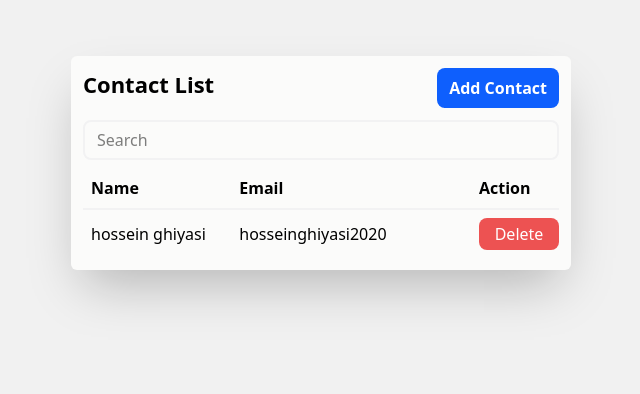
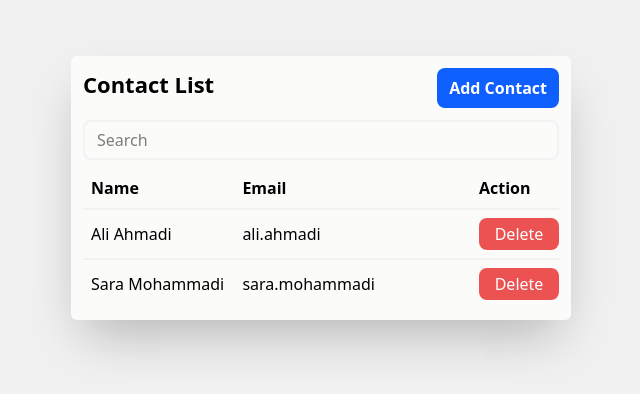
Before and after one commit to HosseinGhiyasi2003/contact-app, a React (Vite) app: page /contacts in a window 1280 px wide. Shown: the top 394 px of the page, without its empty margins (319-959 px from the left). Built offline with nearby package versions, Linux system fonts and the light colour scheme; data requests are answered from the project's data file.

Commit message:
show contacts in ContactsList component

```diff
--- /dev/null
+++ b/db.json
@@ -0,0 +1,18 @@
+{
+  "contacts": [
+        {
+      "id": 1,
+      "firstName": "Ali",
+      "lastName": "Ahmadi",
+      "email": "ali.ahmadi@example.com",
+      "phone": "09123456789"
+    },
+    {
+      "id": 2,
+      "firstName": "Sara",
+      "lastName": "Mohammadi",
+      "email": "sara.mohammadi@example.com",
+      "phone": "09351234567"
+    }
+  ]
+}
--- a/package.json
+++ b/package.json
@@ -12,9 +12,11 @@
   "dependencies": {
     "@tailwindcss/vite": "^4.1.11",
     "axios": "^1.11.0",
+    "json-server": "^1.0.0-beta.3",
     "react": "^19.1.0",
     "react-dom": "^19.1.0",
     "react-router-dom": "^7.7.1",
+    "react-spinners": "^0.17.0",
     "tailwindcss": "^4.1.11"
   },
   "devDependencies": {
--- a/src/components/ContactItem.jsx
+++ b/src/components/ContactItem.jsx
@@ -1,8 +1,11 @@
-function ContactItem() {
+import { filterEmail } from "../helper/helper";
+
+function ContactItem({data}) {
+
   return (
     <tr className="text-left border-t-2 border-[#f2f2f3]">
-      <td className="pl-2 w-[150px] pt-2 pb-2">hossein ghiyasi</td>
-      <td className="w-[200px] pl-4 pt-2 pb-2">hosseinghiyasi2020</td>
+      <td className="pl-2 w-[150px] pt-2 pb-2">{data.firstName + " " + data.lastName}</td>
+      <td className="w-[200px] pl-4 pt-2 pb-2">{filterEmail(data.email)}</td>
       <td className="pl-15 pt-2 pb-2">
         <button className="bg-secondary w-20 py-1 rounded-lg text-white hover:bg-[#ed5252da] cursor-pointer">
           Delete
--- a/src/components/ContactsList.jsx
+++ b/src/components/ContactsList.jsx
@@ -1,8 +1,27 @@
 import { Link } from "react-router-dom";
 import SearchBox from "./SearchBox";
 import ContactItem from "./ContactItem";
+import { useContacts } from "../context/ContactsContext";
+import { useEffect } from "react";
+import axios from "axios";
+import { getContacts } from "../services/contactsService";
+import { ClipLoader } from "react-spinners";
 
 function ContactsList() {
+  const { state, dispatch } = useContacts();
+
+  useEffect(() => {
+    const fetchGetContact = async () => {
+      try {
+        const response = await axios.get(getContacts());
+        dispatch({ type: "GET_CONTACTS", payload: response.data });
+      } catch (error) {
+        dispatch({ type: "ERROR_TYPE", payload: error.message });
+      }
+    };
+    fetchGetContact();
+  }, [state.contacts]);
+
   return (
     <section className="bg-[#fbfbfa] max-w-[500px] p-3 rounded-md shadow-2xl mt-14 mx-3">
       <div className="flex justify-between">
@@ -18,6 +37,11 @@ function ContactsList() {
         <SearchBox />
       </div>
       <div className="max-h-80 overflow-y-auto">
+        {state.isLoading ? (
+          <div className="w-full flex justify-center pt-5">
+            <ClipLoader color="#0e5ffd" loading size={50} />
+          </div>
+        ) : (
           <table className="w-full mx-auto mt-4">
             <thead>
               <tr className="text-left">
@@ -27,9 +51,12 @@ function ContactsList() {
               </tr>
             </thead>
             <tbody>
-            <ContactItem />
+              {state.contacts.map((contact) => (
+                <ContactItem key={contact.id} data={contact} />
+              ))}
             </tbody>
           </table>
+        )}
       </div>
     </section>
   );
--- /dev/null
+++ b/src/context/ContactsContext.jsx
@@ -0,0 +1,31 @@
+import { createContext, useContext, useReducer } from "react";
+
+const initialState = {
+  contacts: [],
+  filteredContacts: [],
+  isLoading: true,
+  error: null,
+};
+
+const contactReducer = (state, action) => {
+  switch (action.type) {
+    case "GET_CONTACTS":
+      return { ...state, contacts: action.payload, isLoading: false };
+  }
+};
+
+const ContactsContext = createContext();
+
+function ContactsProvider({ children }) {
+  const [state, dispatch] = useReducer(contactReducer, initialState);
+
+  return (
+    <ContactsContext.Provider value={{ state, dispatch }}>
+      {children}
+    </ContactsContext.Provider>
+  );
+}
+
+export default ContactsProvider;
+
+export const useContacts = () => useContext(ContactsContext);
--- /dev/null
+++ b/src/helper/helper.js
@@ -0,0 +1,6 @@
+const filterEmail = (email) => {
+    return email.split('@')[0]
+  }
+
+
+export {filterEmail}
--- a/src/main.jsx
+++ b/src/main.jsx
@@ -3,11 +3,14 @@ import { createRoot } from "react-dom/client";
 import "./index.css";
 import App from "./App.jsx";
 import { BrowserRouter } from "react-router-dom";
+import ContactsProvider from "./context/ContactsContext.jsx";
 
 createRoot(document.getElementById("root")).render(
   <StrictMode>
     <BrowserRouter>
-      <App />
+      <ContactsProvider>
+        <App />
+      </ContactsProvider>
     </BrowserRouter>
   </StrictMode>
 );
--- /dev/null
+++ b/src/services/contactsService.js
@@ -0,0 +1,7 @@
+import axios from "axios";
+
+const BASE_URL = "http://localhost:3001/contacts";
+
+const getContacts = () => BASE_URL;
+
+export { getContacts };
```
Also changed, not shown: 1 other file (tests, documents, lock files or other folders). Lines whose indentation alone changed are shown as unchanged.
